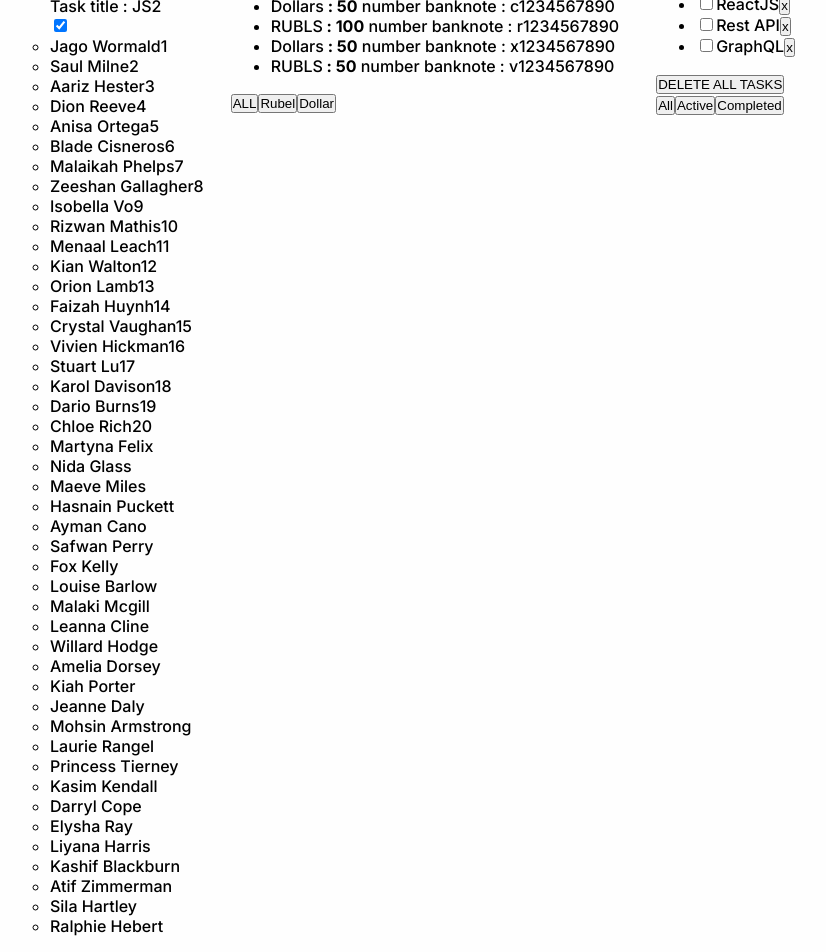
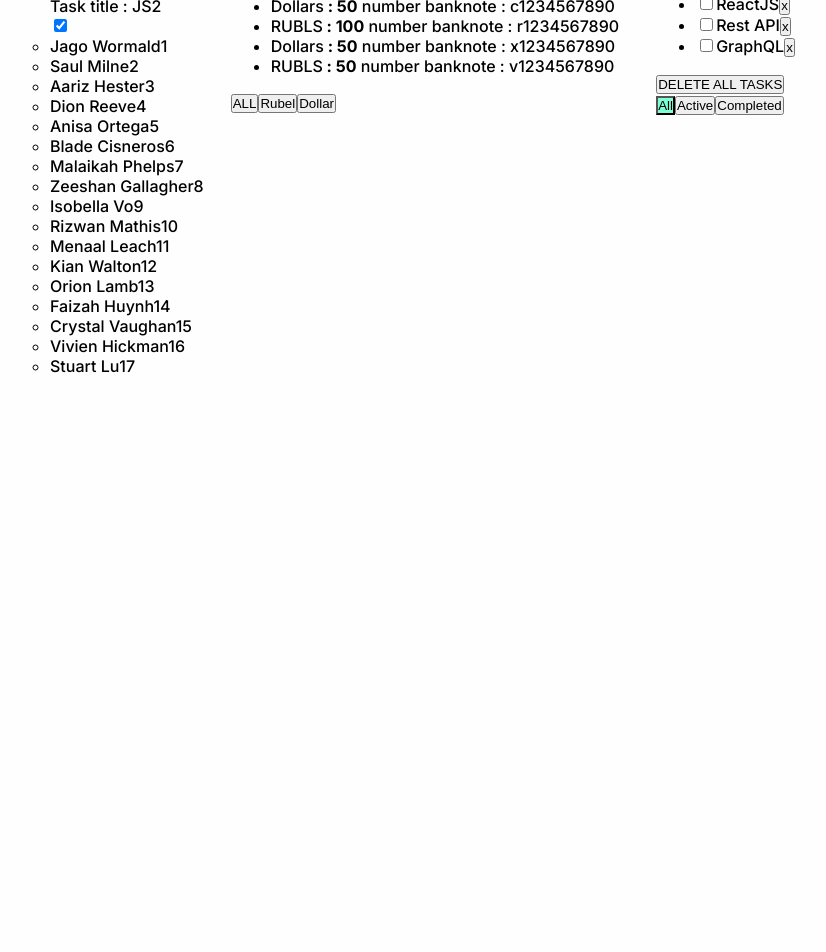
Before and after one commit to Lekade/Training, a React (Create React App) app: page / in a window 1280 px wide. Shown: the part 1391-2343 px from the top of the page, without its empty margins (30-856 px from the left). After the commit the page ends 1783 px from the top, so only its background shows below. Built offline with nearby package versions, Linux system fonts and the light colour scheme.

Commit message:
todo required & check task

```diff
--- a/src/App.tsx
+++ b/src/App.tsx
@@ -2,8 +2,8 @@ import React from 'react';
 import './App.css';
 import Cards from "./components/00_cards/Cards";
 import {Task_Filter} from "./components/01_01_tasks/Task&Filter";
-import FilterTodolist from './components/02_01_fiter/TodolistApp'
-import {IndicationButton} from "./components/02_01_fiter/IndicationButton";
+import FilterTodolist from './components/02_01_Todo/TodolistApp'
+import {IndicationButton} from "./components/02_01_Todo/IndicationButton";
 
 
 
--- a/src/components/01_01_tasks/Task&Filter.tsx
+++ b/src/components/01_01_tasks/Task&Filter.tsx
@@ -33,34 +33,6 @@ export const Task_Filter = () => {
             'Crystal Vaughan15',
             'Vivien Hickman16',
             'Stuart Lu17',
-            'Karol Davison18',
-            'Dario Burns19',
-            'Chloe Rich20',
-            'Martyna Felix',
-            'Nida Glass',
-            'Maeve Miles',
-            'Hasnain Puckett',
-            'Ayman Cano',
-            'Safwan Perry',
-            'Fox Kelly',
-            'Louise Barlow',
-            'Malaki Mcgill',
-            'Leanna Cline',
-            'Willard Hodge',
-            'Amelia Dorsey',
-            'Kiah Porter',
-            'Jeanne Daly',
-            'Mohsin Armstrong',
-            'Laurie Rangel',
-            'Princess Tierney',
-            'Kasim Kendall',
-            'Darryl Cope',
-            'Elysha Ray',
-            'Liyana Harris',
-            'Kashif Blackburn',
-            'Atif Zimmerman',
-            'Sila Hartley',
-            'Ralphie Hebert',
         ]
     }
 
--- /dev/null
+++ b/src/components/02_01_Todo/Todolist.tsx
@@ -0,0 +1,80 @@
+import React, {ChangeEvent, KeyboardEvent, useState} from 'react';
+import {FilterValuesType} from './TodolistApp';
+import './TodolistApp.css';
+
+type TaskType = {
+    id: string
+    title: string
+    isDone: boolean
+}
+
+type TodolistPropsType = {
+    title: string
+    tasks: Array<TaskType>
+    removeTask: (taskId: string) => void
+    removeAllTasks: () => void
+    changeFilter: (value: FilterValuesType) => void
+    addNewTask: (inputValue: string) => void
+    changeStatusTask: (idTask: string, isDone: boolean) => void
+    activeFilter: string
+}
+
+export function Todolist(props: TodolistPropsType) {
+
+    const [inputValue, setInputValue] = useState('')
+    const [error, setError] = useState(false)
+    const [filterActive, setFilterActive] = useState<FilterValuesType>("all")
+
+    const changeInputValue = (e: ChangeEvent<HTMLInputElement>) => {
+        setError(false)
+        setInputValue(e.currentTarget.value)
+    }
+
+    const addTask = () => {
+        if(inputValue.trim() === ''){
+            setError(true)
+            return
+        }
+        props.addNewTask(inputValue.trim())
+        setInputValue('')
+    }
+
+    const onInputKeyDown = (e: KeyboardEvent<HTMLInputElement>) => e.key === "Enter" && addTask()
+
+    return <div>
+        <h3>{props.title}</h3>
+        <div>
+            <input className={error ? 'error' : ''} value={inputValue} onChange={changeInputValue} onKeyDown={onInputKeyDown}/>
+            <button onClick={addTask}>+</button>
+            {error && <div className='error-message'>The field is required</div>}
+        </div>
+        <ul>
+            {
+                props.tasks.map(t => <li key={t.id}>
+                    <input type="checkbox" onChange={(e) => props.changeStatusTask(t.id, e.currentTarget.checked)}
+                           checked={t.isDone}/>
+                    <span>{t.title}</span>
+                    <button onClick={() => props.removeTask(t.id)}>x</button>
+                </li>)
+            }
+        </ul>
+        <button onClick={() => props.removeAllTasks()}>DELETE ALL TASKS</button>
+        <div>
+            <button className={props.activeFilter === 'all' ? 'active-filter' : ''} onClick={() => {
+                props.changeFilter("all")
+            }}>
+                All
+            </button>
+            <button className={props.activeFilter === 'active' ? 'active-filter' : ''} onClick={() => {
+                props.changeFilter("active")
+            }}>
+                Active
+            </button>
+            <button className={props.activeFilter === 'completed' ? 'active-filter' : ''} onClick={() => {
+                props.changeFilter("completed")
+            }}>
+                Completed
+            </button>
+        </div>
+    </div>
+}
--- a/src/components/02_01_fiter/TodolistApp.tsx
+++ b/src/components/02_01_Todo/TodolistApp.tsx
@@ -23,6 +23,11 @@ const TodolistApp = () => {
         }
         setTasks([newTask,...tasks])
 
+    }
+    function changeStatusTask (idTask: string, isDone: boolean){
+        const selectedTask = tasks.find(t => t.id === idTask)
+        selectedTask && (selectedTask.isDone = isDone)
+        setTasks([...tasks])
     }
 
     function removeTask(id: string) {
@@ -57,6 +62,8 @@ const TodolistApp = () => {
                       changeFilter={changeFilter}
                       removeAllTasks={removeAllTasks}
                       addNewTask={addNewTask}
+                      changeStatusTask={changeStatusTask}
+                      activeFilter={filter}
 
             />
 
--- a/src/components/02_01_fiter/Todolist.tsx
+++ /dev/null
@@ -1,162 +0,0 @@
-import React, {ChangeEvent, KeyboardEvent, useState} from 'react';
-import {FilterValuesType} from './TodolistApp';
-
-type TaskType = {
-    id: string
-    title: string
-    isDone: boolean
-}
-
-type TodolistPropsType = {
-    title: string
-    tasks: Array<TaskType>
-    removeTask: (taskId: string) => void
-    removeAllTasks: () => void
-    changeFilter: (value: FilterValuesType) => void
-    addNewTask: (inputValue: string) => void
-}
-
-export function Todolist(props: TodolistPropsType) {
-
-    const [inputValue, setInputValue] = useState('')
-
-    const changeInputValue = (e:ChangeEvent<HTMLInputElement>) => {
-        setInputValue(e.currentTarget.value)
-    }
-
-    const addTask = () => {
-        props.addNewTask(inputValue)
-        setInputValue('')
-    }
-
-    const onInputKeyDown = (e:KeyboardEvent<HTMLInputElement>) => {
-        if(e.key === "Enter"){
-            addTask()
-        }
-    }
-
-    return <div>
-        <h3>{props.title}</h3>
-        <div>
-            <input value={inputValue} onChange={changeInputValue} onKeyDown={onInputKeyDown}/>
-            <button onClick={addTask}>+</button>
-        </div>
-        <ul>
-            {
-                props.tasks.map(t => <li key={t.id}>
-                    <input type="checkbox" onChange={() => {}} checked={t.isDone}/>
-                    <span>{t.title}</span>
-                    <button onClick={() => props.removeTask(t.id)}>x</button>
-                </li>)
-            }
-        </ul>
-        <button onClick={() => props.removeAllTasks()}>DELETE ALL TASKS</button>
-        <div>
-            <button onClick={ () => { props.changeFilter("all") } }>
-                All
-            </button>
-            <button onClick={ () => { props.changeFilter("active") } }>
-                Active
-            </button>
-            <button onClick={ () => { props.changeFilter("completed") } }>
-                Completed
-            </button>
-        </div>
-    </div>
-}
-
-
-
-
-
-
-
-
-
-
-
-
-
-
-
-
-
-
-
-
-
-
-
-
-
-//------------------------------------------------------------------------------------------------
-//
-// import React, {useState} from 'react';
-// import {FilterValuesType} from './TodolistApp';
-//
-// type TaskType = {
-//     id: number
-//     title: string
-//     isDone: boolean
-// }
-//
-// type PropsType = {
-//     title: string
-//     tasks: Array<TaskType>
-//     removeTask: (taskId: number) => void
-//     changeFilter: (value: FilterValuesType) => void
-//     deleteAllTasks:()=>void
-// }
-//
-// export function Todolist(props: PropsType) {
-//
-//     let [filter, setFilter] = useState<FilterValuesType>("all");
-//
-//     let tasksForTodolist = props.tasks;
-//
-//     if (filter === "three") {
-//         tasksForTodolist = props.tasks.filter(t => t.id<4);
-//     }
-//     if (filter === "active") {
-//         tasksForTodolist = props.tasks.filter(t => t.isDone === false);
-//     }
-//     if (filter === "completed") {
-//         tasksForTodolist = props.tasks.filter(t => t.isDone === true);
-//     }
-//
-//     function changeFilter(value: FilterValuesType) {
-//         setFilter(value);
-//     }
-//
-//     return <div>
-//         <h3>{props.title}</h3>
-//         <div>
-//             <input/>
-//             <button>+</button>
-//         </div>
-//         <ul>
-//             {
-//                 tasksForTodolist.map(t => <li key={t.id}>
-//                     <input type="checkbox" checked={t.isDone}/>
-//                     <span>{t.title}</span>
-//                     <button onClick={ () => { props.removeTask(t.id) } }>x</button>
-//                 </li>)
-//             }
-//         </ul>
-//         <button onClick={()=>props.deleteAllTasks()}>DELETE ALL TASKS</button>
-//         <div>
-//             <button onClick={ () => { changeFilter("three") } }>
-//                 Give me the first three
-//             </button>
-//             <button onClick={ () => { changeFilter("all") } }>
-//                 All
-//             </button>
-//             <button onClick={ () => { changeFilter("active") } }>
-//                 Active
-//             </button>
-//             <button onClick={ () => { changeFilter("completed") } }>
-//                 Completed
-//             </button>
-//         </div>
-//     </div>
-// }
```
Also changed, not shown: src/components/02_01_Todo/IndicationButton.tsx (renamed from src/components/02_01_fiter/IndicationButton.tsx), src/components/02_01_Todo/TodolistApp.css (renamed from src/components/02_01_fiter/TodolistApp.css).
